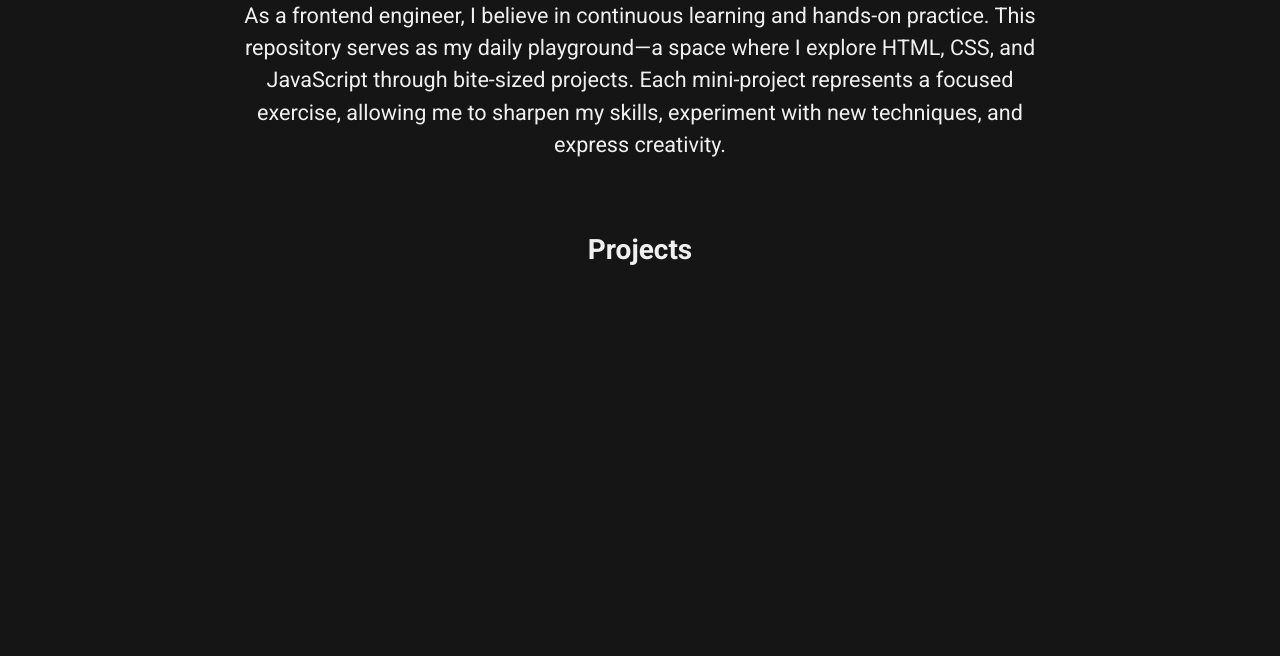
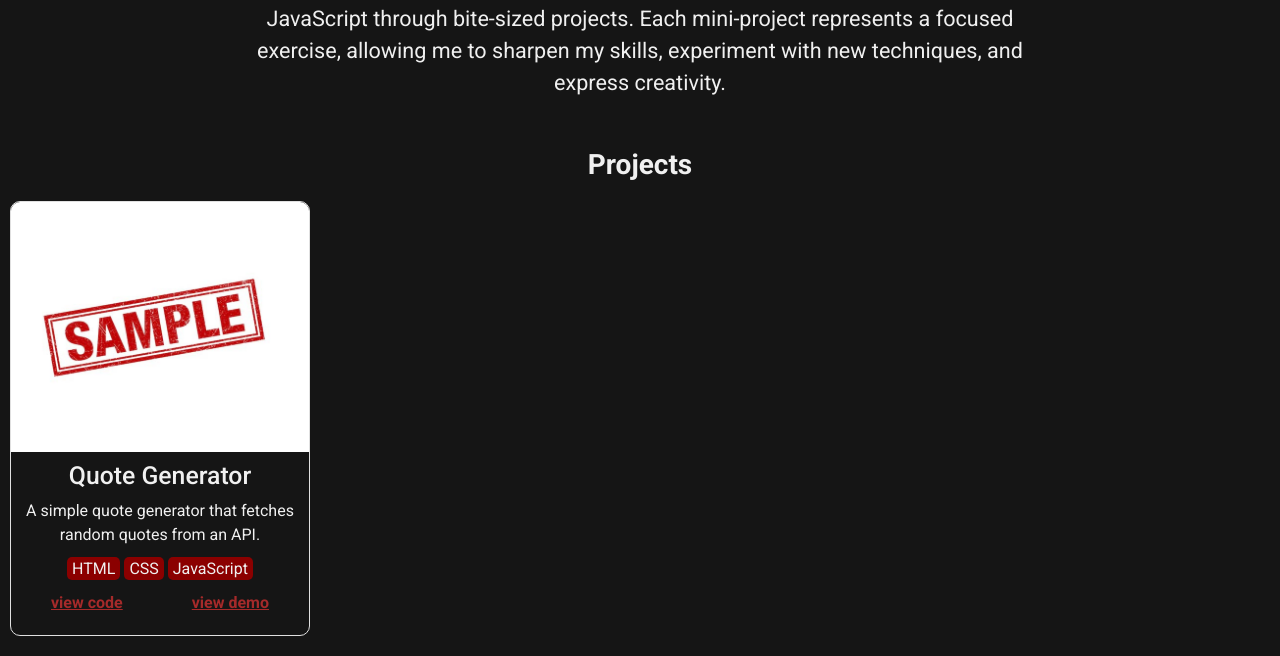
Before and after one commit to Ofonna-N/mini-projects, a website built with Vite: page index.html in a window 1280 px wide. Shown: the part 165-821 px from the top of the page. Built offline with nearby package versions, Linux system fonts and the light colour scheme.

Commit message:
add home page structure and demo grid card

```diff
--- a/index.html
+++ b/index.html
@@ -32,7 +32,35 @@
         <div id="projects-block">
           <div id="projects-block__container">
             <h2 id="projects-block__title">Projects</h2>
-            <div id="projects-block__grid"></div>
+            <div id="projects-block__grid">
+              <div class="project-card">
+                <a href="/projects/01-rotating-navigation">
+                  <img
+                    src="/src/assets/sample.jpg"
+                    alt="Rotating Navigation"
+                    width="250px"
+                    height="250px"
+                    class="project-card__image"
+                  />
+                  <div class="project-card__content">
+                    <h3 class="project-card__title">Quote Generator</h3>
+                    <p class="project-card__desc">
+                      A simple quote generator that fetches random quotes from
+                      an API.
+                    </p>
+                    <div>
+                      <span class="project-card__tag">HTML</span>
+                      <span class="project-card__tag">CSS</span>
+                      <span class="project-card__tag">JavaScript</span>
+                    </div>
+                  </div>
+                </a>
+                <div class="project-card__links roboto-bold">
+                  <a href="#"> view code </a>
+                  <a href="#"> view demo </a>
+                </div>
+              </div>
+            </div>
           </div>
         </div>
       </main>
--- a/src/css/reset.css
+++ b/src/css/reset.css
@@ -3,6 +3,8 @@
 *::before,
 *::after {
   box-sizing: border-box;
+  margin: 0;
+  padding: 0;
 }
 
 /* Prevent font size inflation */
--- a/src/main.ts
+++ b/src/main.ts
@@ -1,3 +1,3 @@
-import initHome from "./projects/home/home";
+import initHome from "./projects/home_page/scripts/home.ts";
 
 initHome();
--- a/src/projects/home/home.css
+++ b/src/projects/home_page/css/hero.css
@@ -23,21 +23,3 @@
     font-size: 1.35rem;
   }
 }
-
-/* #projects-block {
-
-} */
-
-/* #projects-block__container {
-
-} */
-
-#projects-block__title {
-  text-align: center;
-  font-size: 1.75rem;
-  /* CSS properties for #projects-block__title */
-}
-
-/* #projects-block__grid {
-
-} */
--- /dev/null
+++ b/src/projects/home_page/css/home.css
@@ -0,0 +1,2 @@
+@import "./hero.css";
+@import "./projects.css";
--- /dev/null
+++ b/src/projects/home_page/css/projects.css
@@ -0,0 +1,77 @@
+/* #projects-block {
+
+} */
+
+/* #projects-block__container {
+
+} */
+
+#projects-block__title {
+  text-align: center;
+  font-size: 1.75rem;
+  /* margin-bottom: 10px; */
+  /* CSS properties for #projects-block__title */
+}
+
+#projects-block__grid {
+  padding-inline: 10px;
+  padding-block: 20px;
+}
+
+.project-card {
+  position: relative;
+  display: flex;
+  flex-direction: column;
+  justify-content: center;
+  align-items: center;
+  border-radius: 10px;
+  text-align: center;
+  border: 1px solid #e0e0e0;
+  max-width: 300px;
+  overflow: hidden;
+  color: var(--font-color);
+
+  & a {
+    text-decoration: none;
+  }
+}
+
+.project-card__title {
+  font-size: 1.55rem;
+  font-weight: 500;
+}
+
+.project-card__image {
+  width: 100%;
+  aspect-ratio: 1 / 1;
+  object-fit: cover;
+  /* border-top-left-radius: 10px; */
+  /* border-top-right-radius: 10px; */
+}
+
+.project-card__content {
+  padding: 10px;
+  display: flex;
+  flex-direction: column;
+  gap: 10px;
+}
+
+.project-card__tag {
+  background-color: darkred;
+  padding-inline: 5px;
+  padding-block: 2px;
+  border-radius: 5px;
+}
+
+.project-card__links {
+  width: 100%;
+  padding-inline: 40px;
+  margin-bottom: 20px;
+  display: flex;
+  justify-content: space-between;
+  color: brown;
+
+  & > a {
+    text-decoration: underline;
+  }
+}
--- a/src/projects/home/home.ts
+++ b/src/projects/home_page/scripts/home.ts
@@ -1,4 +1,25 @@
 const heroOverViewText = document.getElementById("hero-block__description");
+
+type Project = {
+  title: string;
+  description: string;
+  techStack: string[];
+  demoLink: string;
+  codeLink?: string;
+  thumbnail?: string;
+};
+
+const projectsData: Project[] = [
+  {
+    title: "Quote Generator",
+    description:
+      "A simple quote generator that fetches random quotes from an API.",
+    techStack: ["HTML", "CSS", "JavaScript"],
+    demoLink: "quote-generator/index.html",
+    thumbnail: "quote-generator/thumbnail.png",
+    codeLink: "",
+  },
+];
 
 const updateHeroOverviewText = () => {
   const width = window.innerWidth;
--- a/src/style.css
+++ b/src/style.css
@@ -1,6 +1,6 @@
 @import "./css/reset.css";
 @import "./css/roboto_font.css";
-@import "./projects/home/home.css";
+@import "./projects/home_page/css/home.css";
 
 /*
 BREAK POINTS
@@ -10,8 +10,13 @@ md, medium: 900px
 lg, large: 1200px
 xl, extra-large: 1536px
 */
+
+:root {
+  --font-color: #f0f0f0;
+}
+
 html {
   font-family: "Roboto", sans-serif;
   background-color: #151515;
-  color: #f0f0f0;
+  color: var(--font-color);
 }
```
Also changed, not shown: src/assets/sample.jpg (added).
